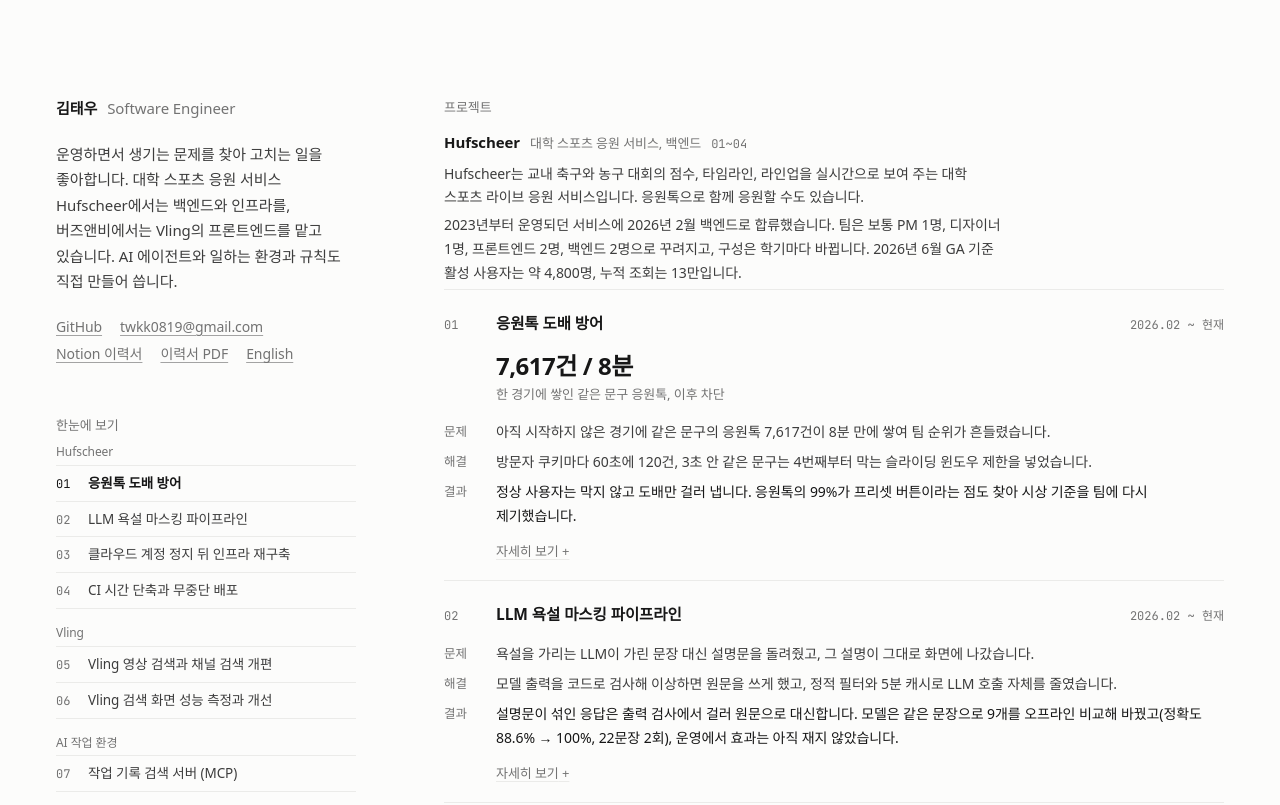
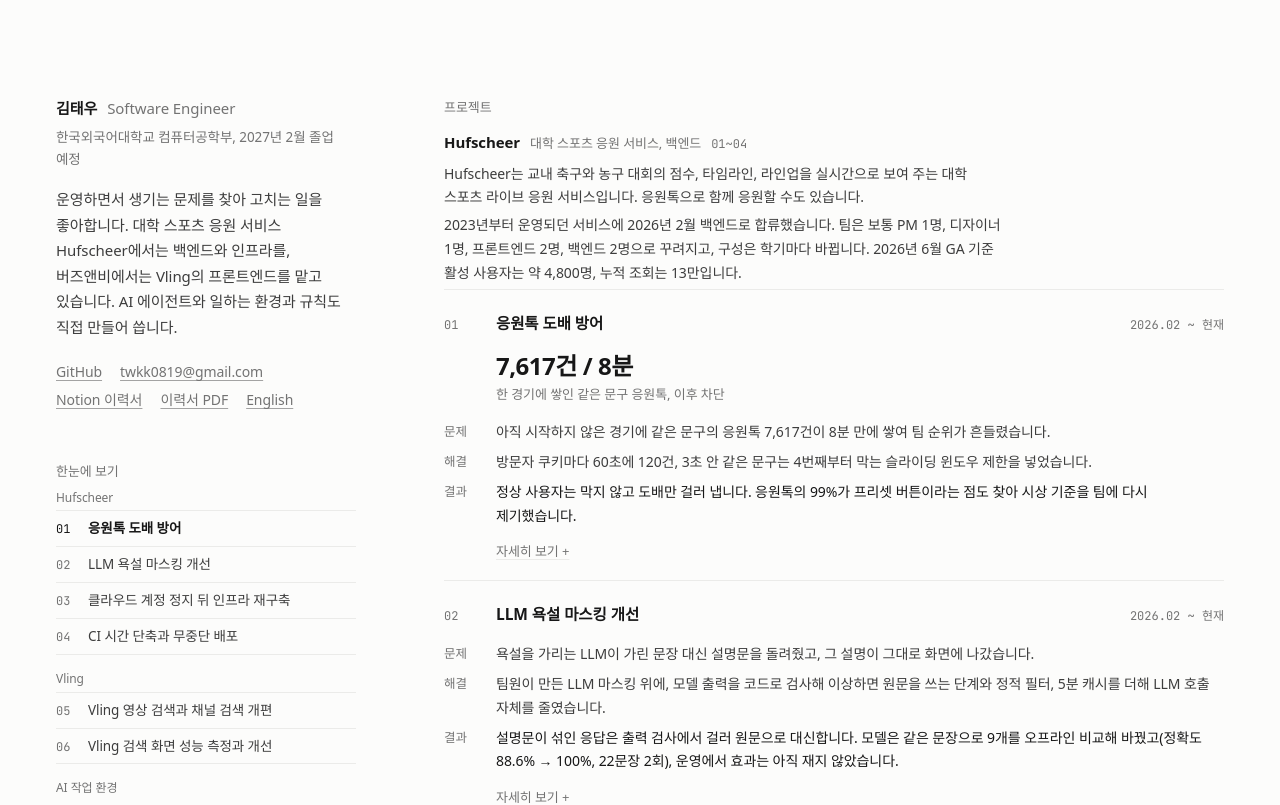
Before and after one commit to TAEW00KIM/TAEW00KIM.github.io, a React (Vite) app: page / in a window 1280 px wide. Shown: the top 805 px of the page. Built offline with nearby package versions, Linux system fonts and the light colour scheme; a web font is replaced by a local one.

Commit message:
Second review fixes: masking scope credits the teammate's base feature, graduation date in header, outage start, typo and English wording

```diff
--- a/src/components/Header.tsx
+++ b/src/components/Header.tsx
@@ -8,6 +8,7 @@
         {ui.lang === "en" ? site.nameEn : site.nameKo}
         <span className="role">{site.role}</span>
       </h1>
+      <p className="school">{site.school}</p>
       <p className="intro">{hero.tagline.join(" ")}</p>
       <p className="links">
         <a href={site.github} target="_blank" rel="noopener noreferrer">GitHub</a>
--- a/src/data.ts
+++ b/src/data.ts
@@ -5,6 +5,7 @@
   nameEn: "Kim Taewoo",
   nameKo: "김태우",
   role: "Software Engineer",
+  school: "한국외국어대학교 컴퓨터공학부, 2027년 2월 졸업 예정",
   github: "https://github.com/TAEW00KIM",
   githubLabel: "github.com/TAEW00KIM",
   email: "twkk0819@gmail.com",
@@ -192,7 +193,7 @@
           "봇이라고 단정하지 않고 비정상 트래픽으로 다뤘습니다. 기준은 정상 사용자가 닿지 않는 선입니다.",
           "처음에는 IP 단위로 막았습니다. 그런데 학교망처럼 여러 학생이 같은 IP로 나가면 함께 막힌다는 팀원의 지적이 있었습니다. 팀과 논의해 방문자 쿠키를 발급하기로 했습니다. 로그인 없는 서비스에서도 개인을 구분하기 위해서입니다.",
           "한도는 PM이 정한 기준대로 개인당 60초에 120건입니다. 3초 안에 같은 문구는 4번째부터 막습니다.",
-          "고정 윈도우는 경계 직전과 직후에 몰아 보내면 한도의 두 배까지 통과합니다. 요청 시각을 쌓아 두는 슬라이딩 윈도우으로 구현했습니다.",
+          "고정 윈도우는 경계 직전과 직후에 몰아 보내면 한도의 두 배까지 통과합니다. 요청 시각을 쌓아 두는 슬라이딩 윈도우로 구현했습니다.",
           "운영 서버가 한 대라 Redis를 따로 두지 않고 Caffeine 로컬 캐시에 윈도우를 보관했습니다. 리뷰 의견에 따라 제한 로직을 인터페이스와 구현으로 나눴습니다. 서버가 여러 대가 되면 Redis 구현으로 바꿔 끼울 수 있습니다.",
         ],
       },
@@ -219,13 +220,13 @@
   },
   {
     id: "llm-masking",
-    title: "LLM 욕설 마스킹 파이프라인",
+    title: "LLM 욕설 마스킹 개선",
     org: "Hufscheer, 백엔드", period: "2026.02 ~ 현재",
     summary:
       "욕설을 가리는 LLM이 가린 문장 대신 설명을 돌려줘 그대로 화면에 나갔습니다. 출력을 코드로 검사해 막고, LLM 호출 수도 줄였습니다.",
     key: "설명문 노출을 출력 검사로 차단",
     problem: "욕설을 가리는 LLM이 가린 문장 대신 설명문을 돌려줬고, 그 설명이 그대로 화면에 나갔습니다.",
-    solution: "모델 출력을 코드로 검사해 이상하면 원문을 쓰게 했고, 정적 필터와 5분 캐시로 LLM 호출 자체를 줄였습니다.",
+    solution: "팀원이 만든 LLM 마스킹 위에, 모델 출력을 코드로 검사해 이상하면 원문을 쓰는 단계와 정적 필터, 5분 캐시를 더해 LLM 호출 자체를 줄였습니다.",
     result: "설명문이 섞인 응답은 출력 검사에서 걸러 원문으로 대신합니다. 모델은 같은 문장으로 9개를 오프라인 비교해 바꿨고(정확도 88.6% → 100%, 22문장 2회), 운영에서 효과는 아직 재지 않았습니다.",
     bullets: [
       "정적 필터와 결과 캐시를 LLM 앞단에 두어 호출 수 감소",
@@ -261,7 +262,7 @@
       },
       {
         heading: "역할",
-        paras: ["백엔드 담당으로 마스킹 파이프라인과 모델 비교를 맡았습니다."],
+        paras: ["마스킹 기능과 Gemini 호출 클라이언트는 제가 합류하기 직전(2026년 1월) 팀원이 만들었습니다. 저는 그 위에 출력 검사, 1차 필터와 캐시, 공급자 분리(Gemini, OpenRouter), API 키 로테이션과 재시도, 모델 비교를 더했습니다."],
       },
       {
         heading: "기술 스택",
@@ -291,7 +292,7 @@
       {
         heading: "문제",
         paras: [
-          "2026년 9월 29일 배포가 서버 접속 시간 초과로 실패했습니다. 확인해 보니 AWS 계정이 정지돼 있었습니다. 팀 계정의 IAM 사용자 액세스 키가 유출됐고, 누군가 그 키로 8월 25일과 30일에 AI 모델 구독을 수락했습니다. AWS는 키 유출 경고와 정지 예고를 보냈지만, 그 메일은 아무도 보지 않던 팀 메일함으로 가고 있었습니다.",
+          "9월 26일 배포까지는 정상이었고, 9월 29일 배포가 서버 접속 시간 초과로 실패했습니다. 확인해 보니 AWS 계정이 정지돼 있었습니다. 팀 계정의 IAM 사용자 액세스 키가 유출됐고, 누군가 그 키로 8월 25일과 30일에 AI 모델 구독을 수락했습니다. AWS는 키 유출 경고와 정지 예고를 보냈지만, 그 메일은 아무도 보지 않던 팀 메일함으로 가고 있었습니다.",
           "DNS와 서버, 모니터링이 모두 같은 계정에 있어 한꺼번에 멈췄습니다.",
           "모니터링도 같이 멈춰 알림이 오지 않았고, 옛 계정에는 들어갈 수 없어 데이터베이스를 꺼낼 방법도 없었습니다. 유출 경로는 확인하지 못했습니다.",
         ],
@@ -310,7 +311,7 @@
         heading: "결과",
         paras: [
           "9월 29일 탐지 후 약 1주 만인 10월 6일 새 계정에서 운영 배포를 재개했습니다. 새 구성의 월 비용은 AWS 요금 API로 54~56달러로 추정했습니다(추정치).",
-          "원인은 두 가지였습니다. 오래 쓰던 고정 액세스 키가 있었고, 그 키가 유출됐다는 경고를 아무도 받지 못했습니다. 키와 계정 메일함은 제가 관리하던 것이 아니었습니다. 다시 세우면서 사람이 키를 관리하지 않아도 되도록 고정 키를 없앴고, 계정 안팎의 이상은 알림으로 받게 했습니다.",
+          "원인은 두 가지였습니다. 오래 쓰던 고정 액세스 키가 있었고, 그 키가 유출됐다는 경고를 아무도 받지 못했습니다. 다시 세우면서 사람이 키를 관리하지 않아도 되도록 고정 키를 없앴고, 계정 안팎의 이상은 알림으로 받게 했습니다.",
           "남은 위험도 있습니다. 옛 데이터는 아직 계정 복구를 기다리고 있고, 계정 밖 DB 백업은 설계만 하고 켜지 않았습니다.",
         ],
       },
--- a/src/styles.css
+++ b/src/styles.css
@@ -47,7 +47,8 @@
 /* header */
 .masthead h1 { font-size: 15px; font-weight: 600; }
 .role { margin-left: 10px; font-weight: 400; color: var(--sub); }
-.intro { margin-top: 20px; color: var(--body); max-width: 34em; }
+.school { margin-top: 4px; font-size: 13.5px; color: var(--sub); }
+.intro { margin-top: 16px; color: var(--body); max-width: 34em; }
 .links { margin-top: 20px; display: flex; flex-wrap: wrap; gap: 4px 18px; font-size: 14px; color: var(--sub); }
 .links a:hover { color: var(--ink); }
 
```
Also changed, not shown: src/data.en.ts (+10 -9 lines).
